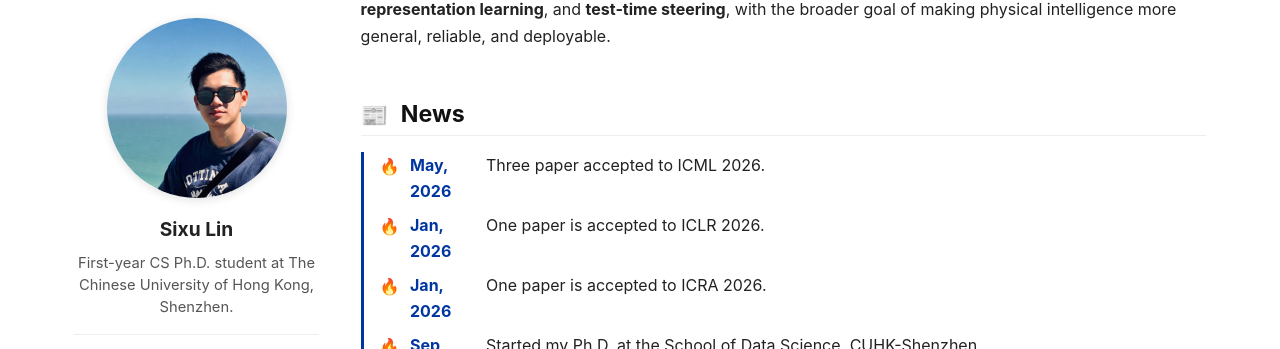
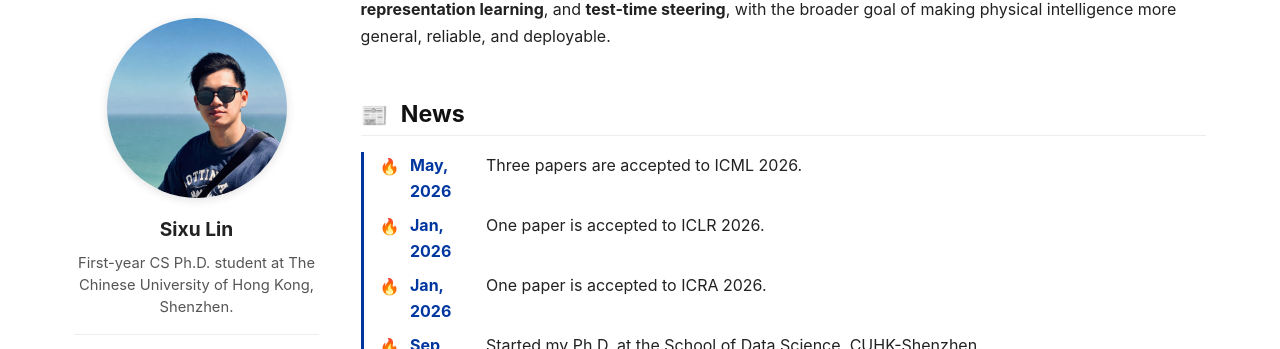
Before and after one commit to Simonlinsx/Simonlinsx.github.io, a Jekyll site: the page built from _pages/about.md, in a window 1280 px wide and 900 px high, scrolled down 341 px. Shown: the part 105-454 px from the top of the window. Built offline with Jekyll 4.4.1, drawn with Linux system fonts in a browser that asks for light colours; a script bundle is joined from its source files by our own code; library files that are not in the unit come from our copies.

Commit message:
Fix news grammar

```diff
--- a/_pages/about.md
+++ b/_pages/about.md
@@ -26,7 +26,7 @@ In particular, I am interested in **reinforcement learning for robotic control**
 # <span class="section-icon">📰</span> News
 
 <div class="news-list">
-  <div class="news-item"><span class="news-date">May, 2026</span><span>Three paper accepted to ICML 2026.</span></div>
+  <div class="news-item"><span class="news-date">May, 2026</span><span>Three papers are accepted to ICML 2026.</span></div>
   <div class="news-item"><span class="news-date">Jan, 2026 </span><span>One paper is accepted to ICLR 2026.</span></div>
   <div class="news-item"><span class="news-date">Jan, 2026 </span><span>One paper is accepted to ICRA 2026.</span></div>
   <div class="news-item"><span class="news-date">Sep, 2025</span><span>Started my Ph.D. at the School of Data Science, CUHK-Shenzhen.</span></div>
```
